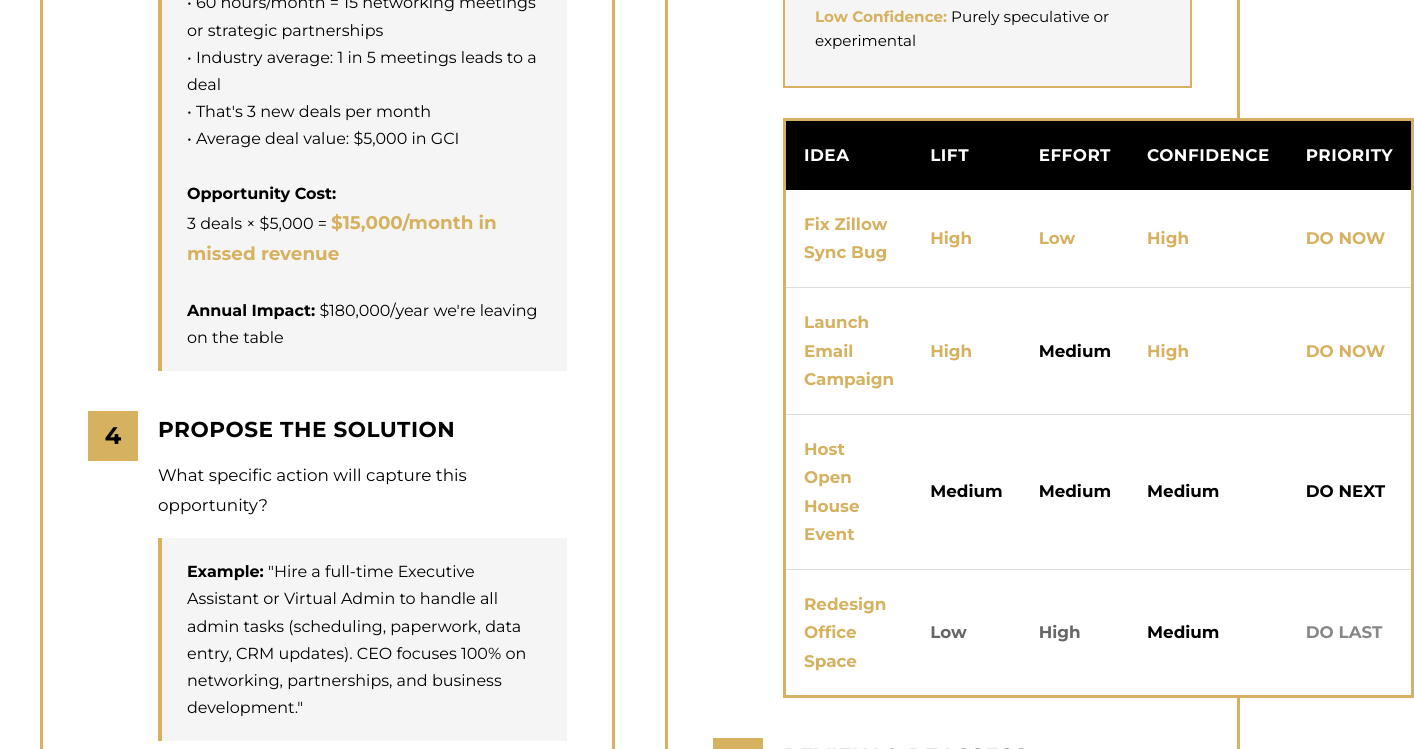
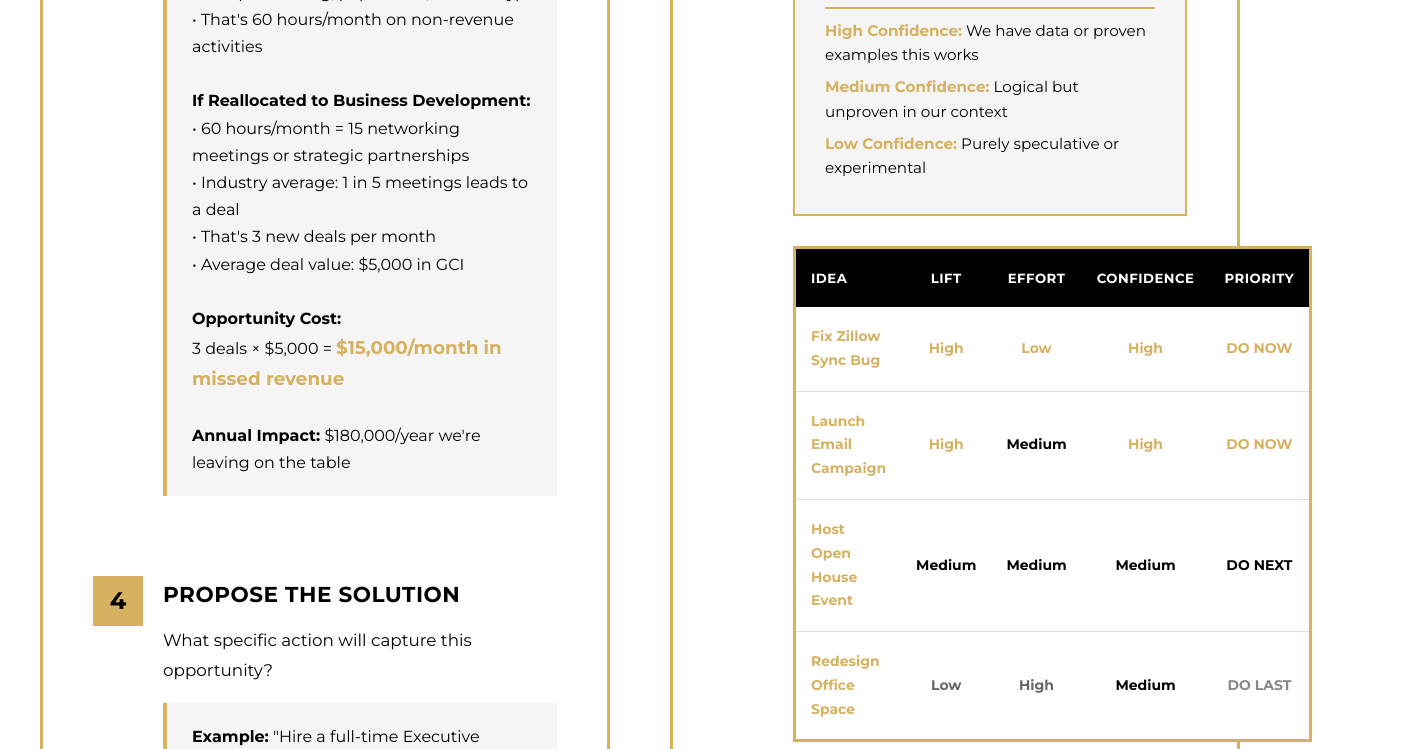
Before and after one commit to InvestMenter/North-Star-Principle, a plain HTML site: page index.html in a window 1280 px wide. Shown: the part 2051-2800 px from the top of the page, 1414 px wide, since content can reach past the window. Drawn offline with Linux system fonts and the light colour scheme.

Commit message:
index.html

```diff
--- a/index.html
+++ b/index.html
@@ -27,12 +27,15 @@
             line-height: 1.7;
             background-color: var(--white);
             color: var(--black);
+            min-width: 100%;
+            overflow-x: auto;
         }
 
         .container {
-            max-width: 1600px;
+            max-width: 1500px;
             margin: 0 auto;
             padding: 0 40px;
+            width: 100%;
         }
 
         /* Hero Section */
@@ -122,17 +125,21 @@
         .two-column-container {
             display: grid;
             grid-template-columns: repeat(2, minmax(0, 1fr));
-            gap: 50px;
+            gap: 60px;
             margin: 60px 0;
+            align-items: stretch;
         }
 
         /* Main Cards */
         .card {
             background-color: var(--white);
             border: 3px solid var(--gold);
-            padding: 45px;
+            padding: 45px 50px;
             width: 100%;
             min-width: 0;
+            display: flex;
+            flex-direction: column;
+            height: 100%;
         }
 
         .card h2 {
@@ -223,7 +230,7 @@
             background-color: var(--light-gray);
             border: 2px solid var(--gold);
             padding: 25px 30px;
-            margin: 25px 0;
+            margin: 25px 0 30px 0;
         }
 
         .scoring-guide h4 {
@@ -251,25 +258,59 @@
         .priority-table {
             width: 100%;
             border-collapse: collapse;
-            margin-top: 30px;
-            font-size: 1.05em;
+            margin-top: 0;
+            font-size: 0.92em;
             border: 3px solid var(--gold);
+            table-layout: auto;
         }
 
         .priority-table th {
             background-color: var(--black);
             color: var(--white);
-            padding: 20px 18px;
+            padding: 18px 15px;
             text-align: left;
             font-weight: 700;
             text-transform: uppercase;
             letter-spacing: 0.5px;
+            font-size: 0.9em;
         }
 
         .priority-table td {
-            padding: 20px 18px;
+            padding: 18px 15px;
             border-bottom: 1px solid #ddd;
             background-color: var(--white);
+            font-size: 0.95em;
+        }
+
+        .priority-table td:first-child {
+            font-weight: 700;
+        }
+
+        /* Column widths for better distribution */
+        .priority-table th:first-child,
+        .priority-table td:first-child {
+            width: 35%;
+        }
+
+        .priority-table th:nth-child(2),
+        .priority-table td:nth-child(2),
+        .priority-table th:nth-child(3),
+        .priority-table td:nth-child(3),
+        .priority-table th:nth-child(4),
+        .priority-table td:nth-child(4) {
+            width: 15%;
+            text-align: center;
+        }
+
+        .priority-table th:last-child,
+        .priority-table td:last-child {
+            width: 20%;
+            text-align: center;
+        }
+
+        .priority-table-wrapper {
+            overflow-x: visible;
+            margin-top: 30px;
         }
 
         .priority-table tr:last-child td {
@@ -401,7 +442,7 @@
         }
 
         /* Responsive Design */
-        @media (max-width: 1200px) {
+        @media (max-width: 1150px) {
             .hero h1 { font-size: 2.5em; }
             .hero-subtitle { font-size: 1.5em; }
             .hero-boxes { flex-direction: column; align-items: center; }
@@ -410,6 +451,9 @@
                 gap: 30px;
             }
             .container { padding: 0 20px; }
+            .card {
+                height: auto;
+            }
             .card h2 { font-size: 1.8em; }
             .step {
                 padding-left: 0;
@@ -584,6 +628,7 @@
                         <p><strong>Low Confidence:</strong> Purely speculative or experimental</p>
                     </div>
 
+                    <div class="priority-table-wrapper">
                     <table class="priority-table">
                         <thead>
                             <tr>
@@ -625,6 +670,7 @@
                             </tr>
                         </tbody>
                     </table>
+                    </div>
                 </div>
 
                 <div class="step">
```
